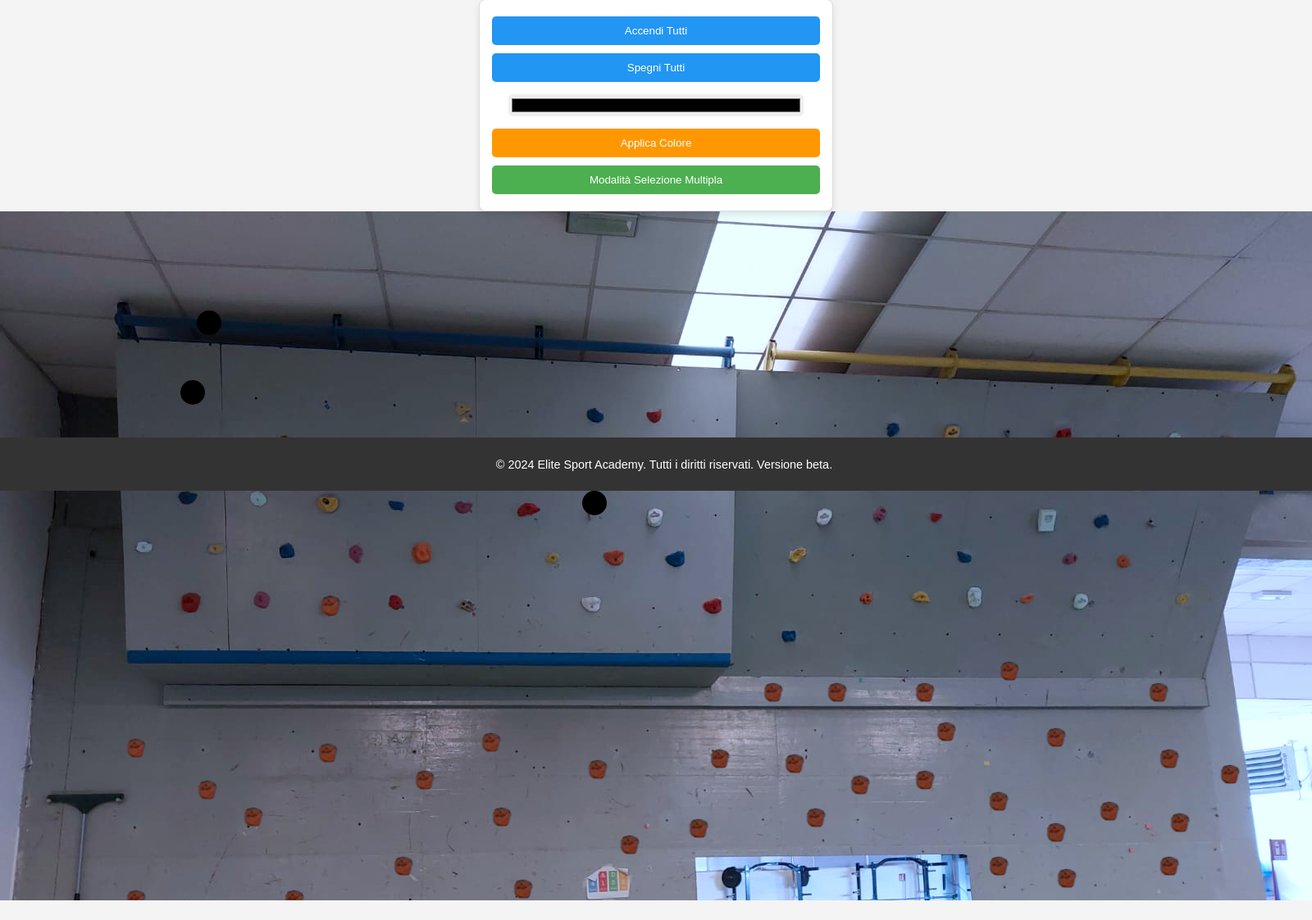
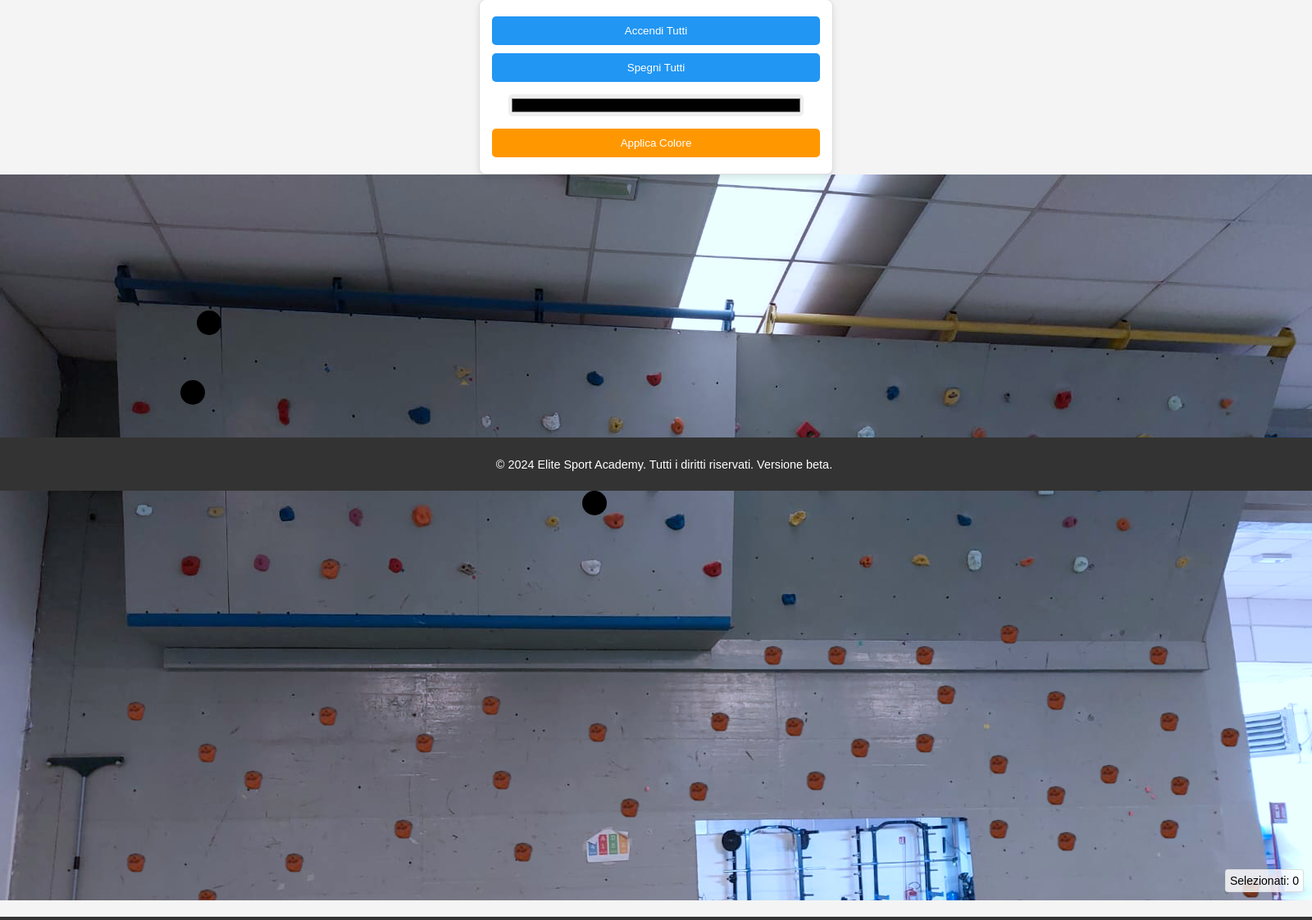
Before and after one commit to Bartolini1522/sitoesa, a Flask app: page / in a window 1600 px wide. Shown: the part 201-1324 px from the top of the page at 82% size. Run offline with Flask 3, Linux system fonts and the light colour scheme.

Commit message:
diomadrac

```diff
--- a/static/css/style.css
+++ b/static/css/style.css
@@ -31,10 +31,9 @@ footer {
 
 .container {
     position: relative;
-    display: inline-block;
     width: 1600px; /* Larghezza fissa */
     height: 1200px; /* Altezza fissa */
-    margin: 100px 0 20px; /* Aggiunto margine superiore per compensare l'header */
+    margin: 100px 0 20px; /* Margine superiore per compensare l'header */
     overflow: hidden; /* Nasconde elementi fuori dal contenitore */
 }
 
@@ -57,14 +56,12 @@ footer {
     z-index: 10;
 }
 
+.button.selected {
+    border: 2px solid #FFD700; /* Evidenzia il bottone selezionato */
+}
+
 .button:hover {
     transform: scale(1.1);
-}
-
-.checkbox {
-    display: none;
-    position: absolute;
-    z-index: 20;
 }
 
 .coordinates {
@@ -184,23 +181,15 @@ footer {
     background-color: #F57C00;
 }
 
-.control-panel #toggle-multi-select {
-    background-color: #4CAF50;
+#selected-count {
+    position: absolute;
+    bottom: 10px;
+    right: 10px;
+    background-color: rgba(255, 255, 255, 0.8);
+    border: 1px solid #ddd;
+    padding: 5px;
+    border-radius: 3px;
+    font-family: Arial, sans-serif;
+    font-size: 14px;
+    z-index: 20;
 }
-
-.control-panel #toggle-multi-select.active {
-    background-color: #FF5722; /* Changes color when active */
-}
-
-.control-panel #toggle-multi-select:hover {
-    background-color: #388E3C;
-}
-
-.control-panel #toggle-multi-select.active:hover {
-    background-color: #E64A19; /* Changes color on hover when active */
-}
-
-.button.selected {
-    border: 2px solid #FF5722;
-    box-shadow: 0 0 5px rgba(255, 87, 34, 0.5);
-}
--- a/templates/index.html
+++ b/templates/index.html
@@ -12,39 +12,35 @@
         <h1>Controllo LED Parete Arrampicata</h1>
     </header>
 
-    <main class="container">
-        <section class="control-panel" id="control-panel">
-            <button id="all-on" aria-label="Turn All LEDs On">Accendi Tutti</button>
-            <button id="all-off" aria-label="Turn All LEDs Off">Spegni Tutti</button>
-            <input type="color" id="all-color-picker" aria-label="Pick a color for all LEDs">
-            <button id="apply-color" aria-label="Apply Color to All LEDs">Applica Colore</button>
-            <button id="toggle-multi-select" aria-label="Toggle Multi-Select Mode">Modalità Selezione Multipla</button>
-        </section>
+    <div class="container">
+        <div class="control-panel" id="control-panel">
+            <button id="all-on">Accendi Tutti</button>
+            <button id="all-off">Spegni Tutti</button>
+            <input type="color" id="all-color-picker">
+            <button id="apply-color">Applica Colore</button>
+        </div>
 
         <img src="/static/img/muro2.png" alt="Immagine" class="photo" id="photo">
 
         <div class="coordinates" id="coordinates">Coordinate: (x, y)</div>
-
-        <!-- LED Buttons -->
-        <button class="button button1" id="led-button-1" aria-label="LED 1"></button>
-        <button class="button button2" id="led-button-2" aria-label="LED 2"></button>
-        <button class="button button3" id="led-button-3" aria-label="LED 3"></button>
+        <button class="button button1" id="1"></button>
+        <button class="button button2" id="2"></button>
+        <button class="button button3" id="3"></button>
 
         <!-- Color Picker -->
-        <div class="color-picker" id="color-picker" role="dialog" aria-hidden="true">
-            <input type="color" id="color-input" aria-label="Choose LED Color">
-            <button id="submit-color" aria-label="Apply LED Color">Applica</button>
+        <div class="color-picker" id="color-picker">
+            <input type="color" id="color-input">
+            <button id="submit-color">Applica</button>
         </div>
 
         <!-- Modal -->
-        <div class="modal" id="modal" role="dialog" aria-hidden="true">
-            <p>Modalità singola o multipla</p>
-            <button id="on-button" aria-label="Turn On LED">Accendi</button>
-            <button id="off-button" aria-label="Turn Off LED">Spegni</button>
-            <input type="color" id="modal-color-picker" aria-label="Pick LED Color">
-            <button id="modal-apply-color" aria-label="Apply Selected Color">Applica Colore</button>
+        <div class="modal" id="modal">
+            <button id="on-button">Accendi</button>
+            <button id="off-button">Spegni</button>
         </div>
-    </main>
+
+        <div id="selected-count">Selezionati: 0</div>
+    </div>
 
     <footer>
         <p>&copy; 2024 Elite Sport Academy. Tutti i diritti riservati. Versione beta.</p>
```
